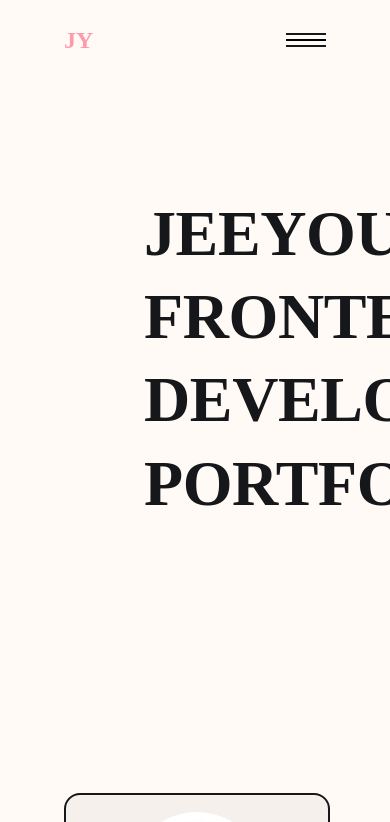
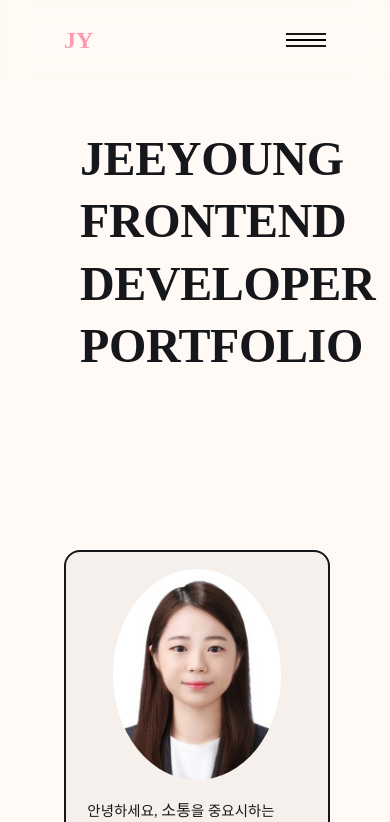
Before and after one commit to petitesize/jeey-portfolio, a React (Vite) app: page / in a window 390 px wide. Shown: the top 822 px of the page. Built offline with nearby package versions, Linux system fonts and the light colour scheme; a web font is replaced by a local one.

Commit message:
Feat: 모바일 반응형 추가

```diff
--- a/src/components/Footer.tsx
+++ b/src/components/Footer.tsx
@@ -20,6 +20,12 @@ const FooterContent = styled.div`
     grid-column-gap: 1rem;
     grid-row-gap: 1rem;
     flex-flow: column;
+  }
+
+  @media (max-width: 480px) {
+    > div:first-child {
+      text-align: center;
+    }
   }
 `;
 
--- a/src/components/Intro.tsx
+++ b/src/components/Intro.tsx
@@ -5,11 +5,16 @@ const IntroSection = styled.section`
   /* padding-top: 80px; */
   padding: 80px 9rem 0 9rem;
   @media (max-width: 768px) {
-    height: 75vh;
+    height: 70vh;
 
     @media (max-width: 768px) {
       padding: 80px 4rem 0 4rem;
     }
+  }
+
+  @media (max-width: 480px) {
+    height: 50vh;
+    padding: 3rem 2rem 0 2rem;
   }
 `;
 
@@ -18,6 +23,12 @@ const TitleWrapper = styled.div`
 
   @media (max-width: 768px) {
     padding-top: 7rem;
+  }
+
+  @media (max-width: 480px) {
+    padding-top: 5rem;
+
+    line-height: 1.2;
   }
 `;
 
@@ -37,6 +48,13 @@ const IntroTitle = styled.h1`
 
   @media (max-width: 768px) {
     font-size: 4rem;
+    text-align: center;
+  }
+
+  @media (max-width: 480px) {
+    font-size: 3rem;
+    text-align: center;
+    padding-left: 3rem;
   }
 `;
 
--- a/src/components/Projects.tsx
+++ b/src/components/Projects.tsx
@@ -30,6 +30,10 @@ const Filter = styled.div`
 
   @media (max-width: 768px) {
     margin-top: 1.25rem;
+  }
+
+  @media (max-width: 480px) {
+    margin-top: 5rem;
   }
 `;
 
```
